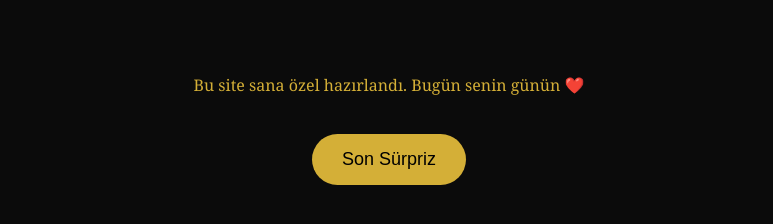
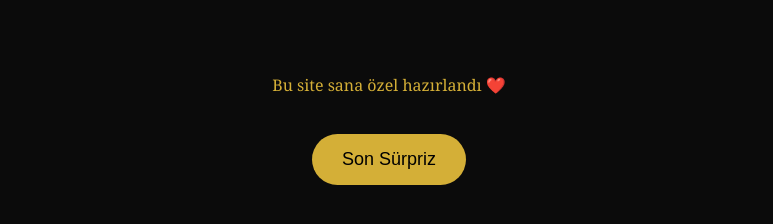
Before and after one commit to nehelvami-netizen/iyikidogdunezikko, a plain HTML site: page index.html in a window 1280 px wide. Shown: the part 370-594 px from the top of the page, without its empty margins (251-1024 px from the left). Drawn offline with Linux system fonts and the light colour scheme.

Commit message:
Update index.html

```diff
--- a/index.html
+++ b/index.html
@@ -22,9 +22,7 @@
       align-items:center;
     }
 
-    h1{
-      font-size:60px;
-    }
+    h1{ font-size:60px; }
 
     p{
       max-width:600px;
@@ -55,18 +53,11 @@
 <div class="hero">
   <h1>İyi ki Doğdun Ezikko ✨</h1>
 
-  <p>
-    Bu site sana özel hazırlandı.
-    Bugün senin günün ❤️
-  </p>
+  <p>Bu site sana özel hazırlandı ❤️</p>
 
-  <button onclick="goster()">
-    Son Sürpriz
-  </button>
+  <button onclick="goster()">Son Sürpriz</button>
 
-  <div id="mesaj">
-    Seni çok seviyorum ❤️
-  </div>
+  <div id="mesaj">Seni çok seviyorum ❤️</div>
 </div>
 
 <script>
```
